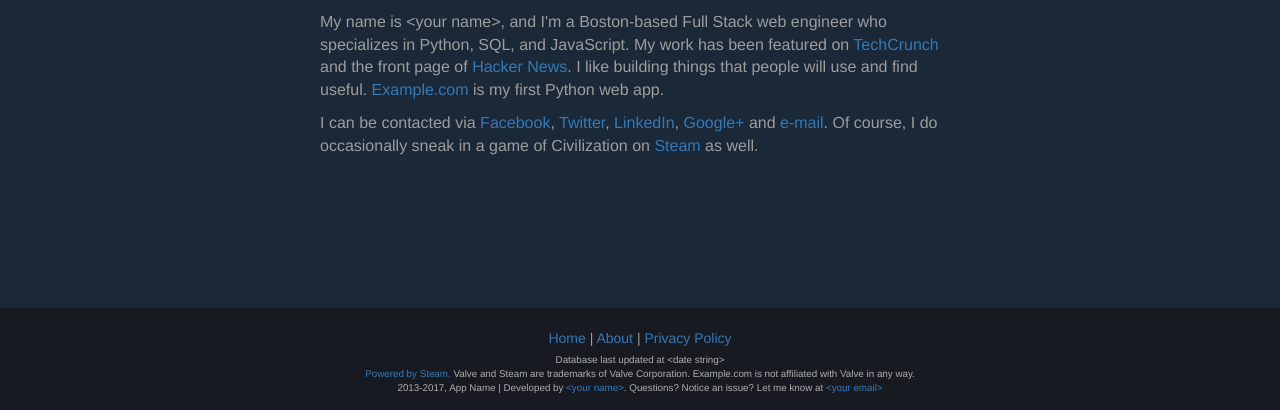
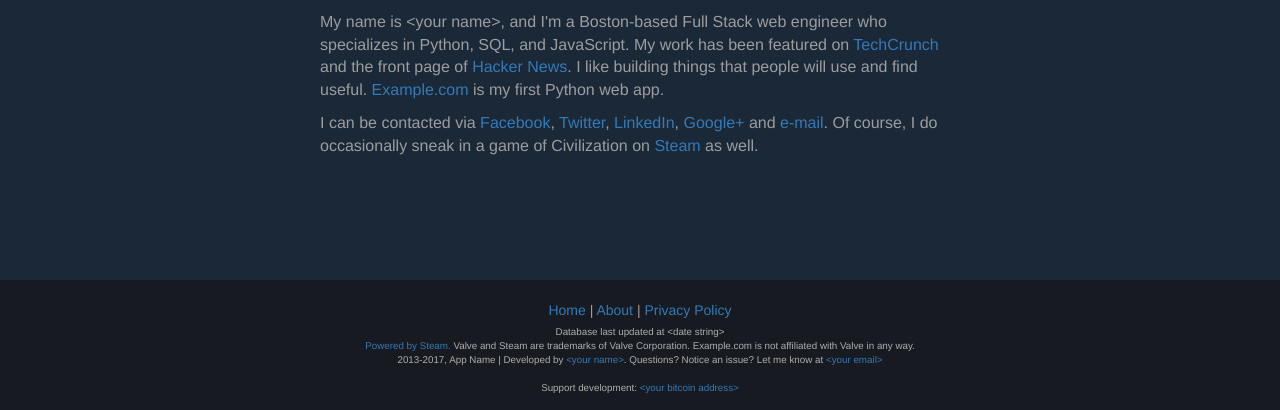
Before and after one commit to jprusik/steam-gauge, a Flask app: page /about in a window 1280 px wide. Shown: the part 390-800 px from the top of the page. Run offline with Flask 2, Linux system fonts and the light colour scheme; some libraries are stand-ins or nearby versions.

Commit message:
add link for bitcoin tips

```diff
--- a/app/config-example.py
+++ b/app/config-example.py
@@ -16,6 +16,8 @@ APP_SECRET = '<app secret>'
 ADMIN_USERS = []
 
 GOOGLE_ANALYTICS = '<your GA id>'
+
+BITCOIN_ADDRESS = '<your bitcoin address>'
 
 DEBUG_ACTIVE_P = False
 
--- a/app/templates/base.html
+++ b/app/templates/base.html
@@ -124,11 +124,14 @@
             <div class="container">
                 <p class="text-muted">
                     <div style="text-align:center;width:100%;">
-                        <a href="{{ url_for('index') }}">Home</a> | <a href="{{ url_for('about') }}">About</a> {#| <a href="#">Support {{ config.APP_NAME }} Development</a> #}| <a href="{{ url_for('privacy') }}">Privacy Policy</a>
+                        <a href="{{ url_for('index') }}">Home</a> | <a href="{{ url_for('about') }}">About</a> | <a href="{{ url_for('privacy') }}">Privacy Policy</a>
                     </div>
                     <div class="site-info">
                         Database last updated at {{ config.LAST_DB_UPDATE }}<br>
                         <a href="http://steampowered.com">Powered by Steam.</a> Valve and Steam are trademarks of Valve Corporation. {{ config.PRETTY_DOMAIN_URL }} is not affiliated with Valve in any way.<br/>2013-2017, {{ config.APP_NAME }} | Developed by <a href="{{ config.AUTHOR.WEBSITE }}" target="_blank">{{ config.AUTHOR.NAME }}</a>. Questions? Notice an issue? Let me know at <a href="mailto:{{ config.SUPPORT_EMAIL }}">{{ config.SUPPORT_EMAIL }}</a>
+                        <br>
+                        <br>
+                        Support development: <a href="bitcoin:{{ config.BITCOIN_ADDRESS }}">{{ config.BITCOIN_ADDRESS }}</a>
                     </div>
                 </p>
                 {% block custom_footer %}{% endblock %}
```
